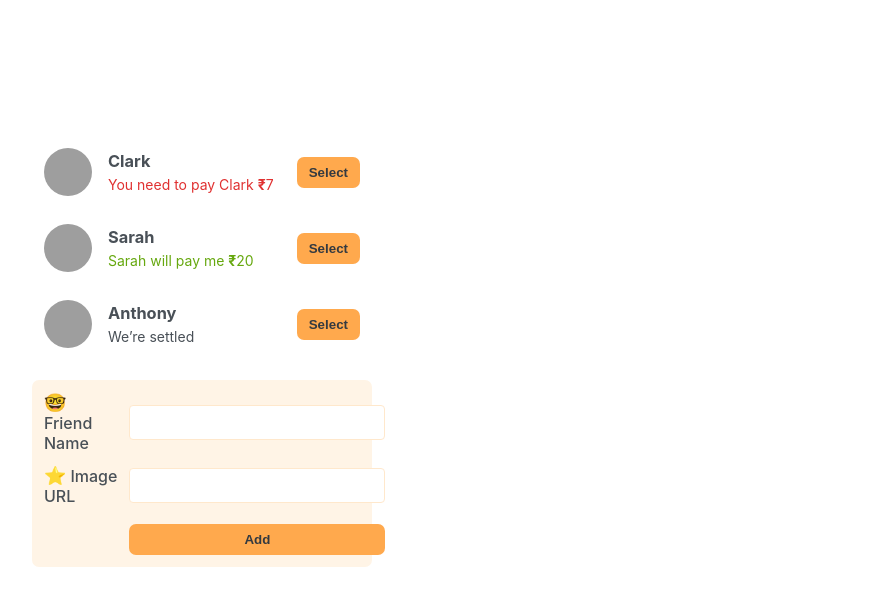
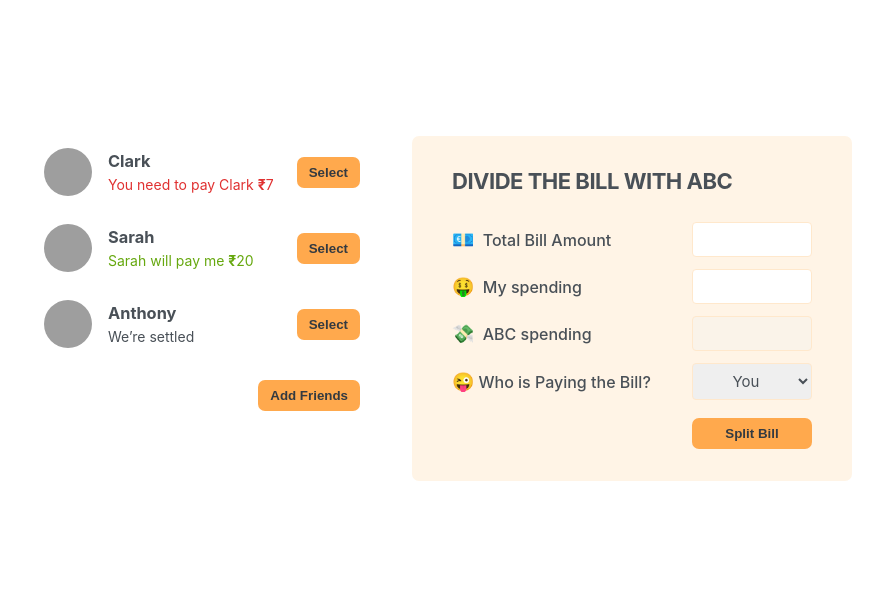
Before and after one commit to vishwasT007/bill-buddies, a React (Vite) app: page / in a window 1280 px wide. Shown: the top 606 px of the page, without its empty margins (198-1081 px from the left). Built offline with nearby package versions, Linux system fonts and the light colour scheme; grey boxes are pictures that could not be loaded.

Commit message:
Added state

```diff
--- a/src/App.jsx
+++ b/src/App.jsx
@@ -1,3 +1,5 @@
+import { useState } from "react";
+
 const dummy_Friends = [
   {
     id: 118836,
@@ -18,14 +20,27 @@ const dummy_Friends = [
     balance: 0,
   },
 ];
+function Button({ label, onClick }) {
+  return (
+    <button className="button" onClick={onClick}>
+      {label}
+    </button>
+  );
+}
 
 function App() {
+  const [showAddFriend, setShowAddfriend] = useState(false);
+  function handleAddFriendButton() {
+    setShowAddfriend((oldStateFlase) => !oldStateFlase);
+  }
   return (
     <div className="app">
       <div className="sidebar">
         <FriendsList />
-        <AddFriends />
+        {showAddFriend ? <AddFriends /> : null}
+        <Button label={"Add Friends"} onClick={handleAddFriendButton} />
       </div>
+      <SplitBill />
     </div>
   );
 }
@@ -66,10 +81,6 @@ function Friend({ friend }) {
   );
 }
 
-function Button({ label }) {
-  return <button className="button">{label}</button>;
-}
-
 function AddFriends() {
   return (
     <form className="form-add-friend">
@@ -82,4 +93,24 @@ function AddFriends() {
   );
 }
 
+function SplitBill() {
+  return (
+    <form className="form-split-bill">
+      <h2>Divide the bill with ABC </h2>
+      <label>💶 Total Bill Amount</label>
+      <input type="number" />
+      <label>🤑 My spending </label>
+      <input type="number" />
+      <label>💸 ABC spending </label>
+      <input type="number" disabled />
+      <label>😜Who is Paying the Bill?</label>
+      <select>
+        <option value="user">You</option>
+        <option value="friend">ABC</option>
+      </select>
+      <Button label={"Split Bill"} />
+    </form>
+  );
+}
+
 export default App;
```
